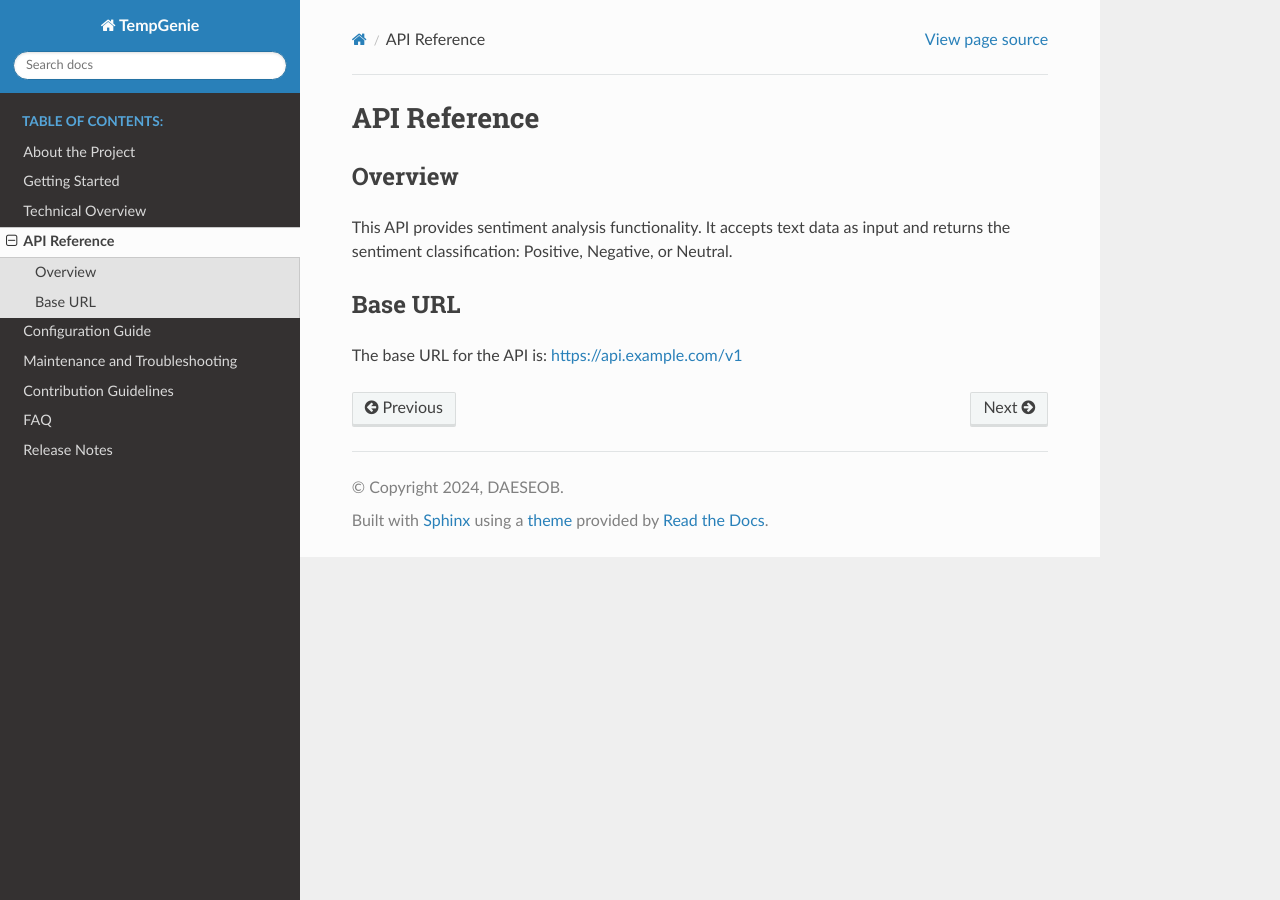
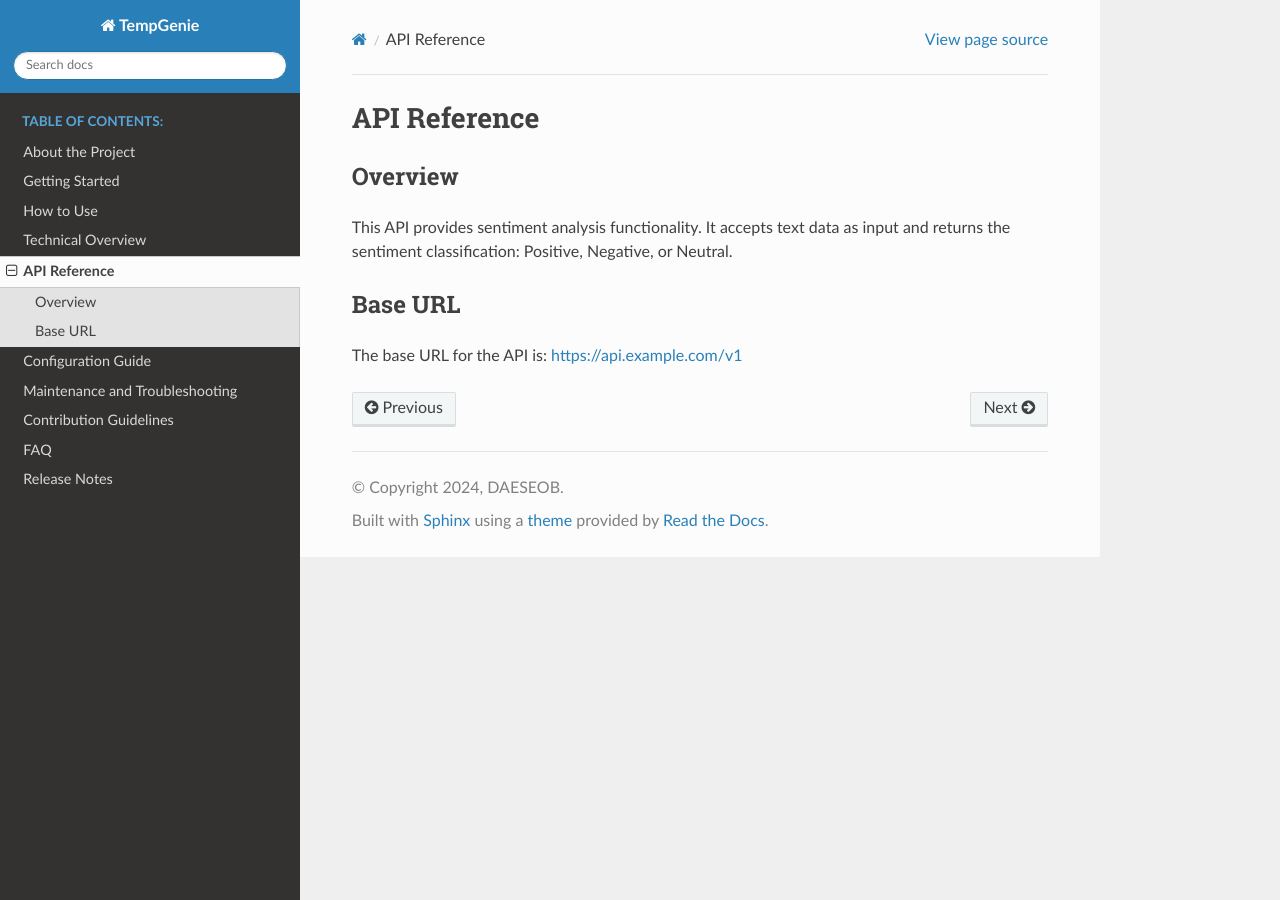
Before and after one commit to DaeSeob01/TempGenie, a Sphinx documentation site: the page built from docs/source/API.rst, in a window 1280 px wide. Built offline with Sphinx 7.4.7 and the Read the Docs theme 3.1.0, drawn with Linux system fonts in a browser that asks for light colours; pages that are not in the unit, such as notebooks, are missing from menus.

Commit message:
Update index.rst

```diff
--- a/docs/source/index.rst
+++ b/docs/source/index.rst
@@ -17,7 +17,7 @@ documentation for details.
 
    about
    getting_started
-   usage
+   how_to_use
    technical_overview
    API
    configuration
```
